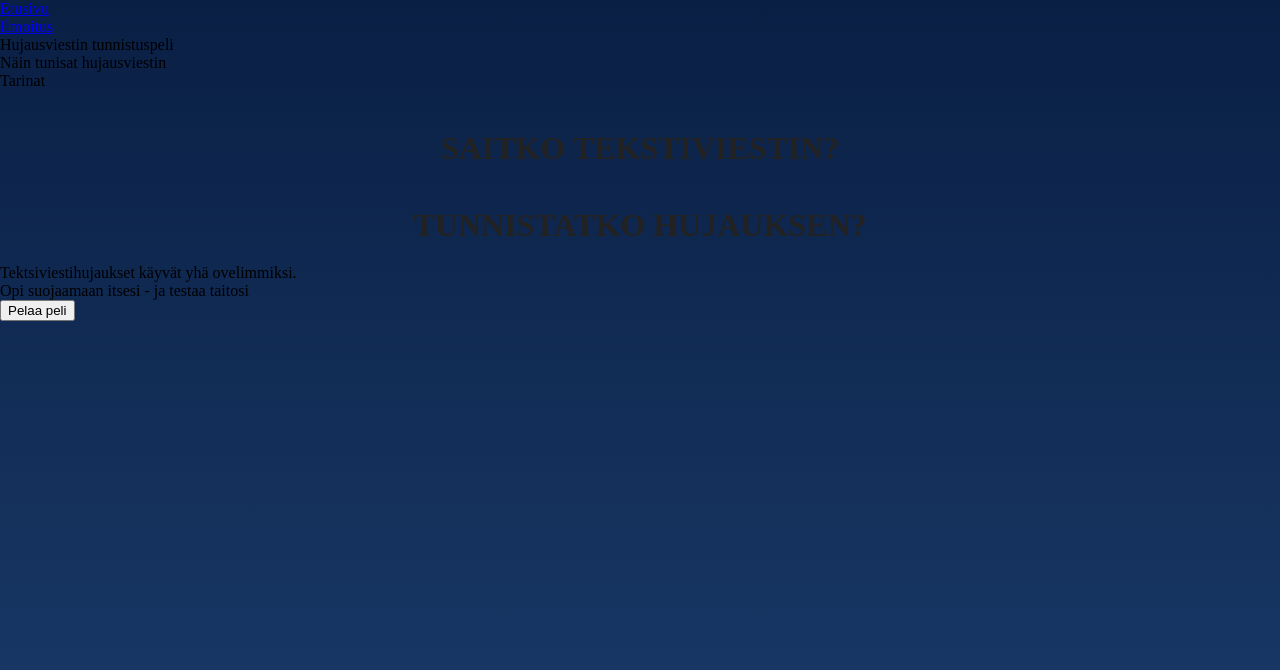
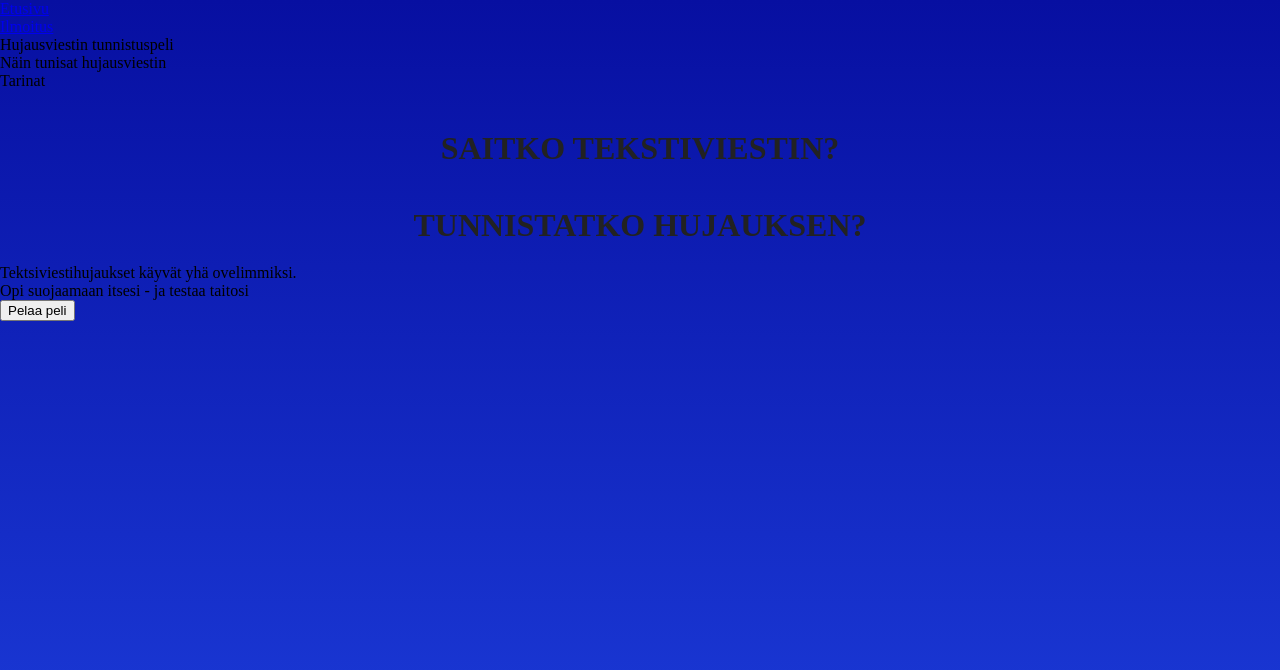
Before and after one commit to levonmaister/scamvjp2, a React (Vite) app: page / in a window 1280 px wide. Shown: the top 670 px of the page. Built offline with nearby package versions, Linux system fonts and the light colour scheme.

Commit message:
ändrar på färger

```diff
--- a/src/styles/etusivu.css
+++ b/src/styles/etusivu.css
@@ -4,8 +4,8 @@ body {
   /* Uppe mörkt, nere ljusare*/
   background-image: linear-gradient(
     to bottom,
-    #0A1F44 0%,
-    #1A3B6A 100%
+    #070fa1 0%,
+    #1c3cda 100%
   );
 
   min-height: 100vh;
```
